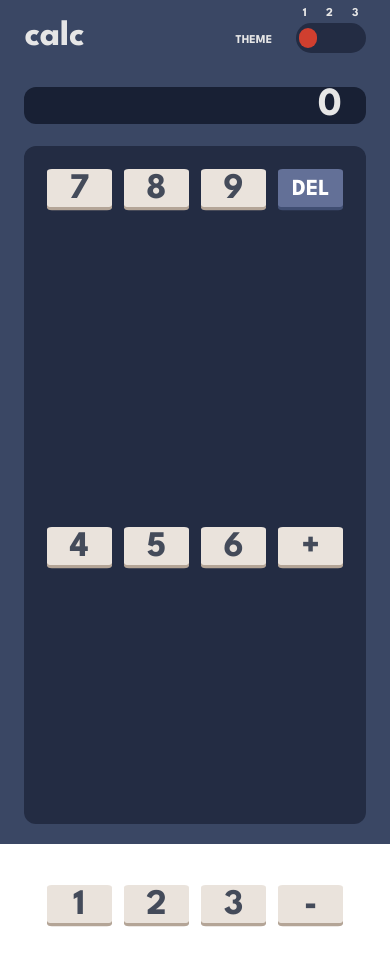
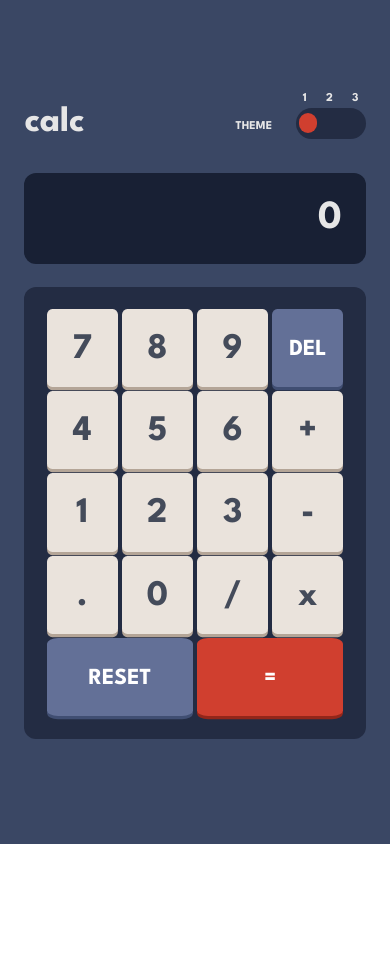
Before and after one commit to NERO-FAN/Responsive_React_Calculator, a React (Create React App) app: page / in a window 390 px wide. Shown: the top 966 px of the page. After the commit the page ends 844 px from the top, so only its background shows below. Built offline with nearby package versions, Linux system fonts and the light colour scheme.

Commit message:
hopefully this works

```diff
--- a/src/components/Keypad.scss
+++ b/src/components/Keypad.scss
@@ -9,12 +9,12 @@
 
   @media (max-width: 399px) {
     padding: 6.5%;
-    row-gap: 20rem;
+    row-gap: 0.25em;
   }
 
   @media (min-width: 400px) and (max-width: 568px) {
     padding: 7%;
-    row-gap: 20rem;
+    row-gap: 0.5em;
   }
 
   @media (min-width: 768px) and (max-width: 1024px) {
--- a/src/components/RenderKeyRows.scss
+++ b/src/components/RenderKeyRows.scss
@@ -6,16 +6,17 @@
   column-gap: 5%;
 
   @media (max-width: 568px) {
-    column-gap: 4%;
+    column-gap: 0.25em;
   }
 
   div {
     width: 100%;
     height: 100%;
-    display: flex;
-    flex-direction: column;
+    display: grid;
+    grid-template-columns: 1fr;
 
     button {
+      max-width: 100%;
       height: 100%;
       padding-top: 0.25rem;
       border-radius: 0.75rem;
@@ -30,7 +31,7 @@
 
       @media (min-width: 400px) and (max-width: 568px) {
         border-radius: 7.5%;
-        font-size: 42px;
+        font-size: 2em;
       }
 
       @media (min-width: 768px) and (max-width: 1024px) {
```
